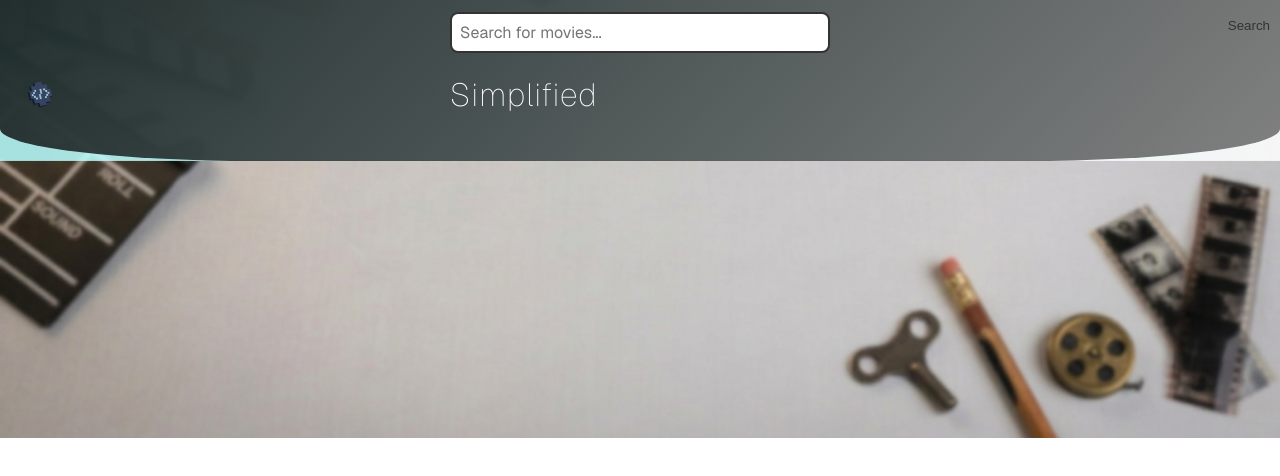
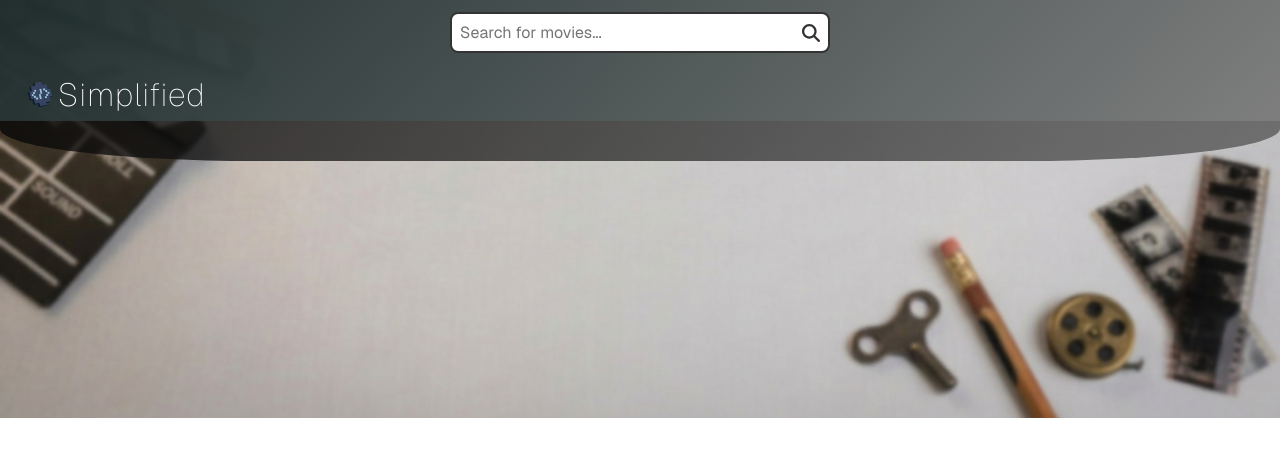
Before and after one commit to stewartryan737-bit/movie-search-final, a React (Create React App) app: page / in a window 1280 px wide. Shown: the top 476 px of the page. Built offline with nearby package versions, Linux system fonts and the light colour scheme.

Commit message:
finish nav.jsx

```diff
--- a/package.json
+++ b/package.json
@@ -3,6 +3,8 @@
   "version": "0.1.0",
   "private": true,
   "dependencies": {
+    "@fortawesome/free-solid-svg-icons": "^7.3.1",
+    "@fortawesome/react-fontawesome": "^3.5.0",
     "@testing-library/dom": "^10.4.2",
     "@testing-library/jest-dom": "^6.9.1",
     "@testing-library/react": "^16.3.3",
--- a/src/components/Nav.jsx
+++ b/src/components/Nav.jsx
@@ -3,13 +3,15 @@ import { useState, useEffect } from "react";
 import axios from "axios";
 import { useParams } from "react-router-dom";
 import fesLogo from "../assets/fes-logo.png";
+import { FontAwesomeIcon } from "@fortawesome/react-fontawesome";
+import { faSearch } from "@fortawesome/free-solid-svg-icons";
 
 function Nav() {
   const [movies, setMovies] = useState([]);
   const [loading, setLoading] = useState(false);
   // const [error, setError] = useState("");
   const { id } = useParams();
-  const [search, setSearch] = useState([id]);
+  const [search, setSearch] = useState([id || ""]);
 
       async function fetchMovies() {
         setLoading(true);
@@ -42,6 +44,7 @@ useEffect(() => {
 }, [id]);
 
   return (
+  <>
     <div className="nav">
       <form
         className="search-form"
@@ -50,6 +53,7 @@ useEffect(() => {
           fetchMovies();
         }}
       >
+        <div className="search-form__group">
           <input
             className="search-form__input"
             type="text"
@@ -57,12 +61,18 @@ useEffect(() => {
             onChange={(e) => setSearch(e.target.value)}
             placeholder="Search for movies..."
           />
-        <button className="search-form__button" type="submit">Search</button>
+          <button className="search-form__button" type="submit" aria-label="Search">
+            <FontAwesomeIcon className="search-form__icon" icon={faSearch} />
+          </button>
+        </div>
       </form>
+
       <div className="logo">
         <img className="logo__img" src={fesLogo} alt="Logo" />
+        <h1 className="logo__title" >Simplified</h1>
       </div>
-      <h1 className="logo__title">Simplified</h1>
+    </div>
+       <div className="movies-grid">
         <div className="movies">
           {loading ? (
             <p>Loading...</p>
@@ -79,6 +89,7 @@ useEffect(() => {
           )}
         </div>
       </div>
+      </>
   );
 }
 
--- a/src/pages/Home.jsx
+++ b/src/pages/Home.jsx
@@ -1,4 +1,4 @@
-import Nav from "../components/Nav";
+
 
 function Home() {
   return (
```
Also changed, not shown: 1 other file (tests, documents, lock files or other folders). Lines whose indentation alone changed are shown as unchanged.
